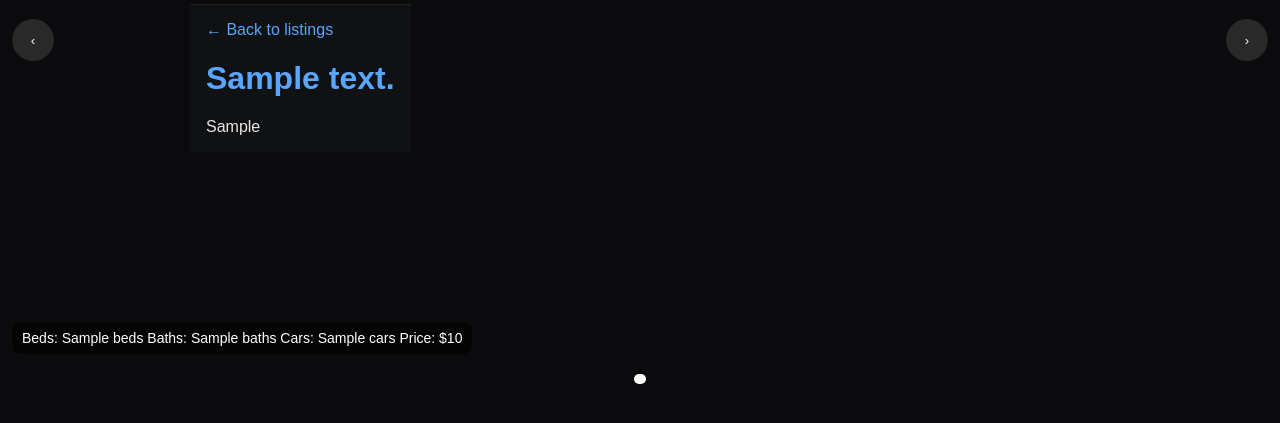
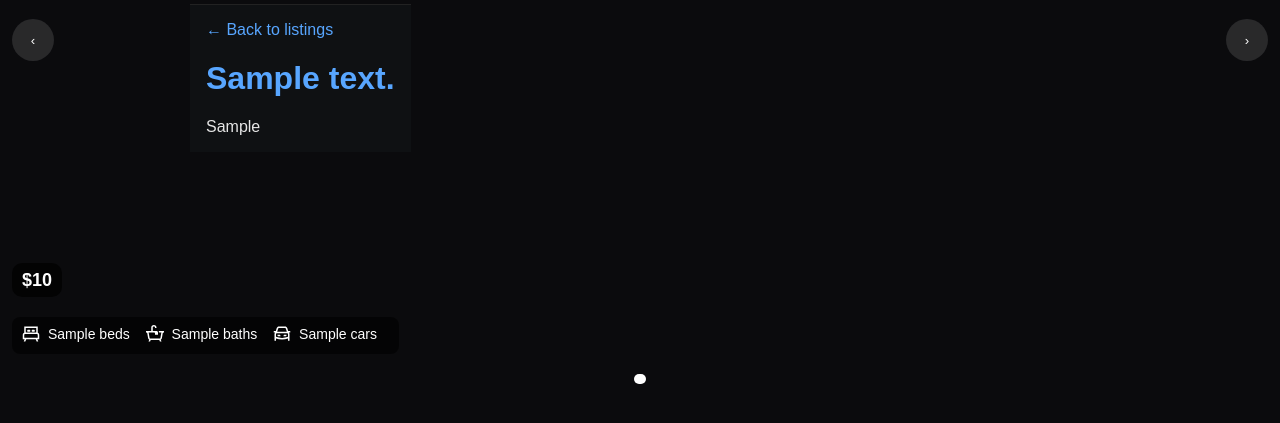
Before and after one commit to KnotATypo/Rent-Finder, a Flask app: template src/rent_finder/templates/listing.html in a window 1280 px wide. Shown: the part 360-783 px from the top of the page. Run offline with Flask 3, Linux system fonts and the light colour scheme; the template is opened without the code that fills it: most values are stand-ins (such as "Sample title", 1, 10 or a date in 2020); grey boxes marked "Sample" are stand-in pictures; parts of the project's set-up code (start-up, migrations or seed data) failed here and were passed over.

Commit message:
Improved appearance of caption footer thing

```diff
--- a/src/rent_finder/static/css/style.css
+++ b/src/rent_finder/static/css/style.css
@@ -284,9 +284,21 @@ body.listing-page .hero {
     bottom: calc(56px + 16px + env(safe-area-inset-bottom, 0px)); /* sit above the dots; respect safe area */
     z-index: 45; /* above dots/controls but within carousel stacking context */
     display: flex;
-    align-items: center;
-    gap: 8px;
+    flex-direction: column; /* stack price above the icon groups */
+    align-items: flex-start; /* pin content to left of the carousel */
+    gap: 6px;
     pointer-events: none; /* keep underlying controls clickable */
+}
+
+.carousel-footer__price {
+    background: rgba(0,0,0,0.75);
+    color: #fff;
+    padding: 8px 10px;
+    border-radius: 10px;
+    font-size: 18px; /* slightly larger */
+    font-weight: 600;
+    line-height: 1;
+    pointer-events: auto; /* allow selecting/copying if needed */
 }
 
 .carousel-footer__text {
@@ -296,6 +308,21 @@ body.listing-page .hero {
     border-radius: 8px;
     font-size: 14px;
     pointer-events: auto; /* allow selecting/copying text if needed */
+    text-align: left; /* align groups left when stacked */
+}
+
+/* Icon + number spacing inside the carousel footer */
+.carousel-footer__text > span {
+    display: inline-flex; /* keep groups inline but align items */
+    align-items: center;
+    gap: 8px; /* space between svg and the number */
+    margin-inline-end: 12px; /* space between each group (RTL-safe) */
+}
+
+.carousel-footer__text svg {
+    width: 18px;
+    height: 18px;
+    flex-shrink: 0;
 }
 
 @media (min-width: 700px) {
--- a/src/rent_finder/templates/listing.html
+++ b/src/rent_finder/templates/listing.html
@@ -20,9 +20,40 @@
 
             <!-- Caption overlaid above the dots and pinned to the left -->
             <div class="carousel-footer" role="contentinfo" aria-label="Listing image caption">
-                <p class="carousel-footer__text">Beds: {{ listing.address_id.beds }}
-                    Baths: {{ listing.address_id.baths }} Cars: {{ listing.address_id.cars }} Price:
-                    ${{ listing.price }}</p>
+                <div class="carousel-footer__price">${{ listing.price }}</div>
+                <p class="carousel-footer__text">
+                    <span>
+                        <svg width="18" height="18" class="domain-icon property-feature__icon css-gsqvet"
+                             xmlns="http://www.w3.org/2000/svg" viewBox="0 0 24 24" aria-hidden="true">
+                        <path d="M7 6.55752V8.69783C7.44647 8.82039 8.1239 8.9606 8.96149 8.96475C9.83765 8.96914 10.544 8.82303 11 8.69783V6.55752C10.5059 6.44027 9.79156 6.3179 8.9245 6.32534C8.13001 6.33218 7.47101 6.4457 7 6.55752Z"
+                              fill="currentColor"></path>
+                        <path d="M13 8.69783V6.55752C13.471 6.4457 14.13 6.33218 14.9245 6.32534C15.7916 6.3179 16.5059 6.44027 17 6.55752V8.69783C16.544 8.82303 15.8376 8.96914 14.9615 8.96475C14.1239 8.9606 13.4465 8.82039 13 8.69783Z"
+                              fill="currentColor"></path>
+                        <path fill-rule="evenodd" clip-rule="evenodd"
+                              d="M21 10.1843V2H3V10.1843C1.8385 10.5984 1 11.6981 1 13V19H3.52264L2.32263 22H4.47735L5.67736 19H18.3226L19.5226 22H21.6773L20.4773 19H23V13C23 11.6981 22.1615 10.5984 21 10.1843ZM5 4H19V10H5V4ZM21 17H3V13C3 12.4487 3.44873 12 4 12H20C20.5513 12 21 12.4487 21 13V17Z"
+                              fill="currentColor"></path>
+                        </svg>
+                        <span>{{ listing.address_id.beds }}</span>
+                    </span>
+                    <span>
+                        <svg width="18" height="18" class="domain-icon property-feature__icon css-gsqvet"
+                             xmlns="http://www.w3.org/2000/svg" viewBox="0 0 24 24" aria-hidden="true">
+                        <path d="M16.8481 8C17.2513 8.56671 17.4937 9.25415 17.498 10H20.5454C20.4912 10.1431 20.4473 10.2915 20.415 10.4443L19.208 17.1733C19.1074 17.6523 18.6182 18 18.0444 18H5.95557C5.38184 18 4.89258 17.6523 4.79786 17.2022L3.57911 10.415C3.54932 10.2725 3.50831 10.1338 3.45802 10H11.0692C11.5861 10.0375 12 10.4554 12 10.9839V13H16V10C16 8.89539 15.1046 8 14 8H9.00002V3.28467C9.00002 2.49219 9.57668 2 10.5049 2C11.4273 2 12 2.49219 12 3.28467V3.99268H14V3.28467C14 1.38135 12.5303 0 10.5049 0C8.47414 0 7.00002 1.38135 7.00002 3.28467V8H0V10H0.45801C1.03174 10 1.521 10.3477 1.61621 10.7978L2.83496 17.5845C3.01129 18.4239 3.55823 19.1198 4.29126 19.5468L3.31262 22H5.4657L6.26355 20H17.7365L18.5343 22H20.6874L19.7082 19.5455C20.4423 19.1157 20.991 18.4128 21.1709 17.5557L22.3779 10.8271C22.479 10.3476 22.9683 9.99999 23.542 9.99999H24V7.99999H16.8481V8Z"
+                              fill="currentColor"></path>
+                        </svg>
+                        <span>{{ listing.address_id.baths }}</span>
+                    </span>
+                    <span>
+                        <svg width="18" height="18" class="domain-icon property-feature__icon css-gsqvet"
+                             xmlns="http://www.w3.org/2000/svg" viewBox="0 0 24 24" aria-hidden="true">
+                        <path d="M23 8H20.2135L19.0156 4.11621C18.626 2.85059 17.4736 2 16.1489 2H7.85107C6.52636 2 5.37402 2.85059 4.98437 4.11572L3.78643 8H1V10H2.78027C2.30053 10.532 2 11.2289 2 12V21H4V17.9144C6.57715 18.7981 9.2594 19.25 11.9976 19.25C12.0386 19.25 12.0801 19.2495 12.1211 19.2495C14.8185 19.2367 17.4616 18.7849 20 17.9144V21H22V12C22 11.2289 21.6995 10.532 21.2197 10H23L23 8ZM6.89551 4.70508C7.02539 4.2832 7.40967 4 7.85108 4H16.1489C16.5903 4 16.9746 4.2832 17.1045 4.70557L18.429 9H5.57104L6.89551 4.70508ZM12.1113 17.2495C9.31732 17.2559 6.6012 16.7496 4 15.7698V12C4 11.4487 4.44873 11 5 11H19C19.5513 11 20 11.4487 20 12V15.7709C17.4692 16.725 14.8224 17.2364 12.1113 17.2495ZM10 14.5275V15H6.87286C6.3908 15 6 14.6092 6 14.1271V13H8.47247C9.3161 13 10 13.6839 10 14.5275ZM15.5275 13H18V14.1271C18 14.6092 17.6092 15 17.1271 15H14V14.5275C14 13.6839 14.6839 13 15.5275 13Z"
+                              fill="currentColor"></path>
+                    </svg>
+                        <span>{{ listing.address_id.cars }}</span>
+                    </span>
+
+
+                </p>
             </div>
 
             <div class="carousel-dots">
```
